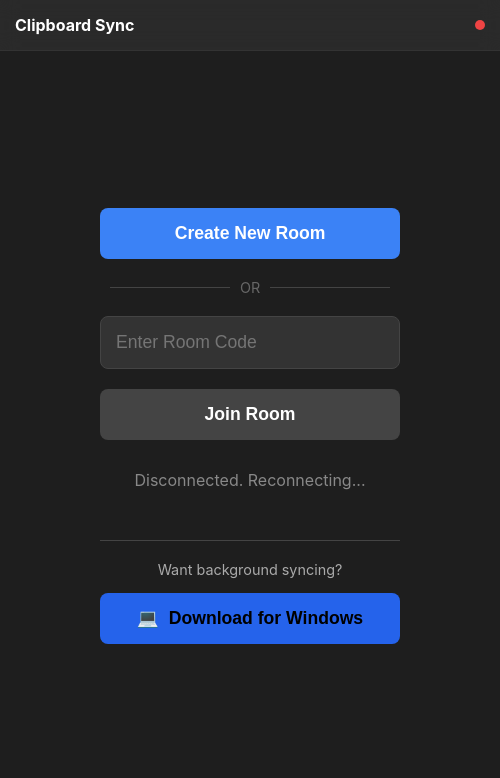
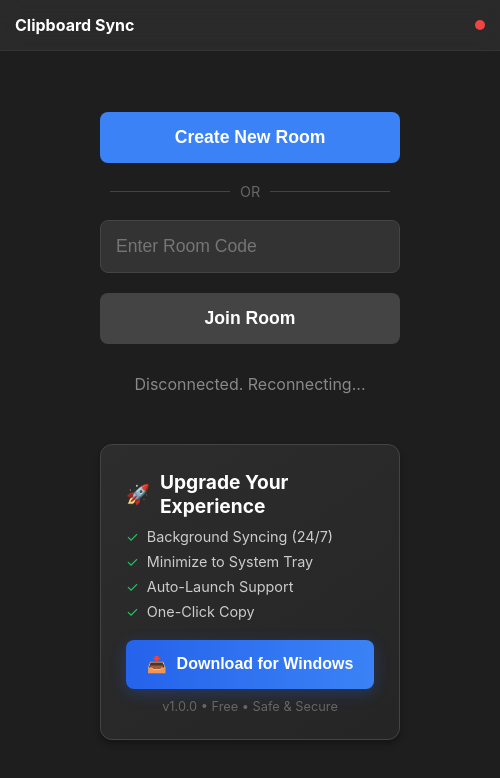
Before and after one commit to shhiivvaam/Clipboard-Syncing, an Electron app: page client/index.html in a window 500 px wide. Drawn offline with Linux system fonts and the light colour scheme.

Commit message:
feat: add initial mobile client UI and deployment documentation

```diff
--- a/client/index.html
+++ b/client/index.html
@@ -214,6 +214,76 @@
             margin-top: 10px;
             margin-bottom: 20px;
         }
+
+        /* Download Card Styles */
+        .download-card {
+            margin-top: 30px;
+            background: linear-gradient(145deg, #2d2d2d, #252525);
+            border: 1px solid #444;
+            border-radius: 12px;
+            padding: 25px;
+            text-align: left;
+            box-shadow: 0 4px 6px rgba(0, 0, 0, 0.3);
+            transition: transform 0.2s;
+        }
+
+        .download-card:hover {
+            transform: translateY(-2px);
+            border-color: var(--accent-color);
+        }
+
+        .download-header {
+            font-size: 1.2rem;
+            font-weight: bold;
+            color: white;
+            margin-bottom: 10px;
+            display: flex;
+            align-items: center;
+            gap: 10px;
+        }
+
+        .download-features {
+            font-size: 0.9rem;
+            color: #ccc;
+            margin-bottom: 20px;
+            display: flex;
+            flex-direction: column;
+            gap: 8px;
+        }
+
+        .feature-item {
+            display: flex;
+            align-items: center;
+            gap: 8px;
+        }
+
+        .feature-icon {
+            color: var(--success-color);
+        }
+
+        .download-btn-large {
+            background: linear-gradient(90deg, #2563eb, #3b82f6);
+            color: white;
+            padding: 15px 20px;
+            border-radius: 8px;
+            border: none;
+            width: 100%;
+            font-size: 1rem;
+            font-weight: 600;
+            cursor: pointer;
+            display: flex;
+            align-items: center;
+            justify-content: center;
+            gap: 10px;
+            transition: all 0.2s;
+            box-shadow: 0 4px 15px rgba(37, 99, 235, 0.3);
+            text-decoration: none;
+        }
+
+        .download-btn-large:hover {
+            box-shadow: 0 6px 20px rgba(37, 99, 235, 0.5);
+            transform: scale(1.02);
+        }
     </style>
 </head>
 
@@ -232,17 +302,33 @@
             <button id="join-btn" class="btn-secondary">Join Room</button>
             <div id="status-msg" style="text-align: center; margin-top: 10px; color: #888;">Connecting...</div>
 
-            <div style="margin-top: 30px; border-top: 1px solid #444; padding-top: 20px;">
-                <div style="text-align: center; color: #aaa; font-size: 0.9rem; margin-bottom: 15px;">
-                    Want background syncing?
+            <div class="download-card">
+                <div class="download-header">
+                    <span>🚀</span> Upgrade Your Experience
+                </div>
+                <div class="download-features">
+                    <div class="feature-item">
+                        <span class="feature-icon">✓</span> Background Syncing (24/7)
+                    </div>
+                    <div class="feature-item">
+                        <span class="feature-icon">✓</span> Minimize to System Tray
+                    </div>
+                    <div class="feature-item">
+                        <span class="feature-icon">✓</span> Auto-Launch Support
+                    </div>
+                    <div class="feature-item">
+                        <span class="feature-icon">✓</span> One-Click Copy
+                    </div>
                 </div>
                 <a href="https://github.com/shhiivvaam/Clipboard-Syncing/releases/latest/download/Clipboard.Sync.Setup.1.0.0.exe"
                     target="_blank" style="text-decoration: none;">
-                    <button
-                        style="background: #2563eb; display: flex; align-items: center; justify-content: center; gap: 10px;">
-                        <span>💻</span> Download for Windows
+                    <button class="download-btn-large">
+                        <span>📥</span> Download for Windows
                     </button>
                 </a>
+                <div style="text-align: center; margin-top: 10px; font-size: 0.8rem; color: #666;">
+                    v1.0.0 • Free • Safe & Secure
+                </div>
             </div>
         </div>
 
```
